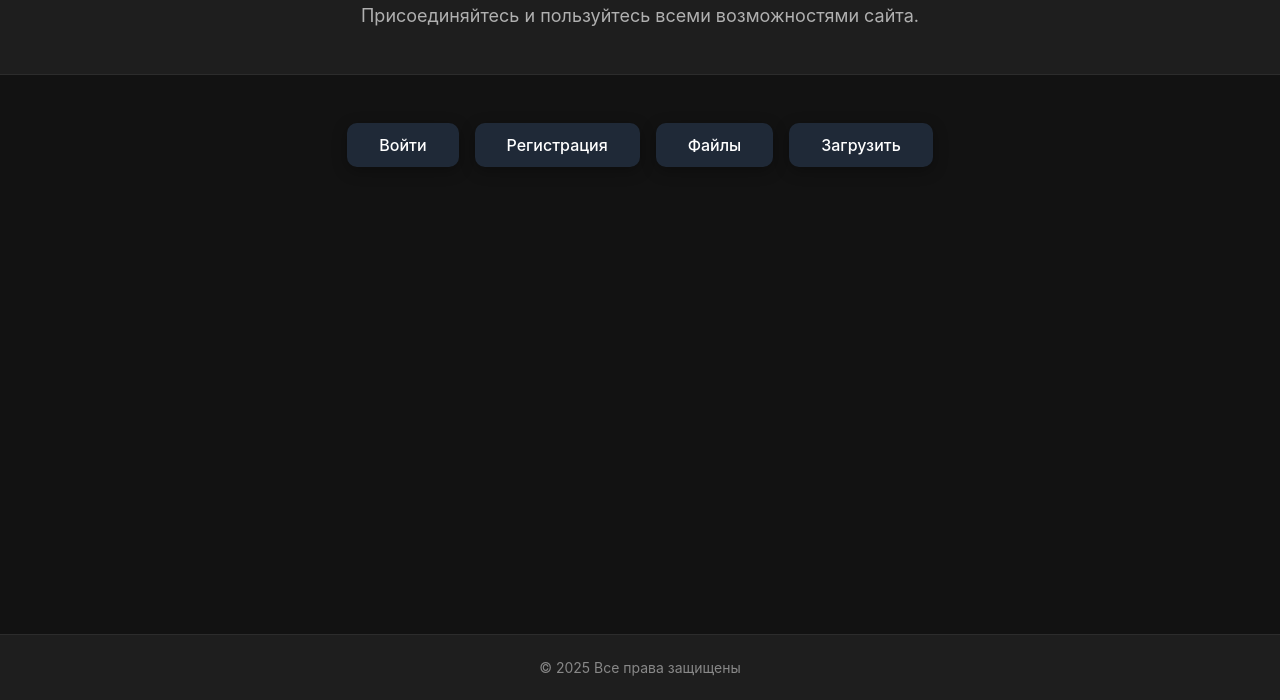
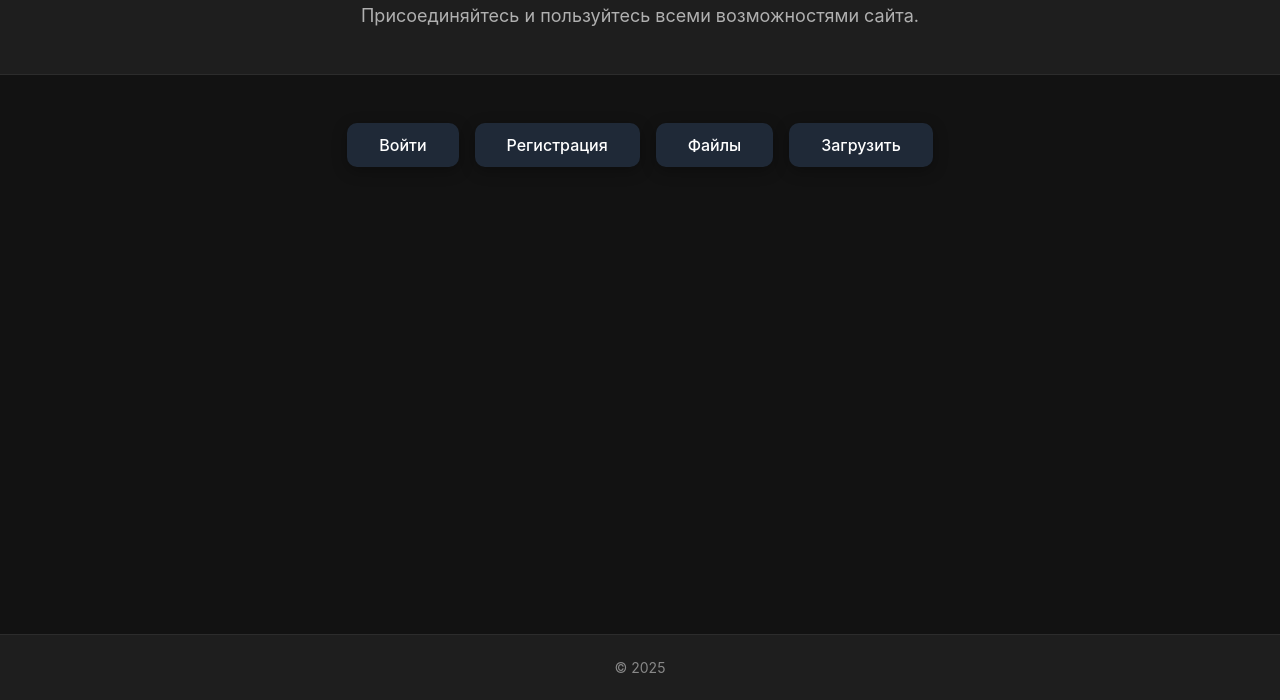
Before and after one commit to mrkhasyt-hub/viruss, a website: page public/index.html in a window 1280 px wide. Shown: the part 100-800 px from the top of the page. Drawn offline with Linux system fonts and the light colour scheme.

Commit message:
Update index.html

```diff
--- a/public/index.html
+++ b/public/index.html
@@ -22,7 +22,7 @@
   </main>
 
   <footer>
-    <p>&copy; 2025 Все права защищены</p>
+    <p>&copy; 2025</p>
   </footer>
 </body>
 </html>
```
